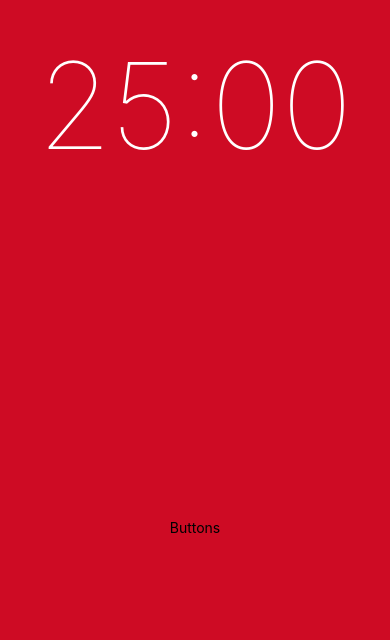
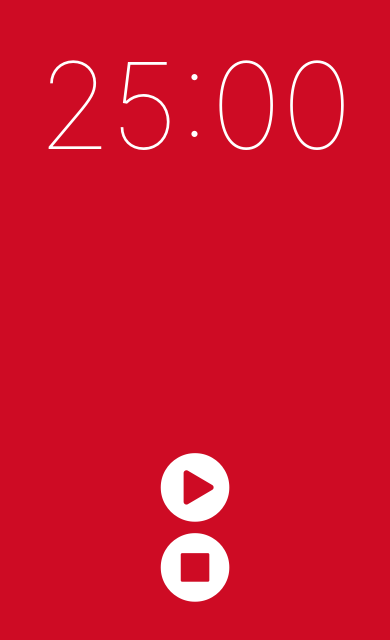
Before and after one commit to hwshim0810/timer-app-Redux, a React Native app: screen / in a window 390 px wide. Shown: the part 176-816 px from the top of the page. Built offline with nearby package versions, Linux system fonts and the light colour scheme.

Commit message:
Create Button component

```diff
--- /dev/null
+++ b/components/Button/index.js
@@ -0,0 +1,20 @@
+import React from 'react';
+import PropTypes from 'prop-types';
+import { TouchableOpacity } from 'react-native';
+import { FontAwesome } from '@expo/vector-icons';
+
+
+function Button({iconName, onPress}) {
+    return (
+        <TouchableOpacity onPressOut={onPress}>
+            <FontAwesome name={iconName} size={80} color="white" />
+        </TouchableOpacity>
+    )
+}
+
+Button.propTypes = {
+    iconName: PropTypes.string.isRequired,
+    onPress: PropTypes.func.isRequired
+}
+
+export default Button;
--- a/components/Timer/index.js
+++ b/components/Timer/index.js
@@ -1,5 +1,7 @@
 import React, { Component } from 'react';
 import { StyleSheet, Text, View, StatusBar } from 'react-native';
+
+import Button from '../Button';
 
 
 class Timer extends Component {
@@ -13,7 +15,8 @@
                     </Text>
                 </View>
                 <View style={styles.lower}>
-                    <Text>Buttons</Text>
+                    <Button iconName="play-circle" onPress={() => alert('!!')} />
+                    <Button iconName="stop-circle" onPress={() => alert('!!')} />
                 </View>
             </View>
         )
```
